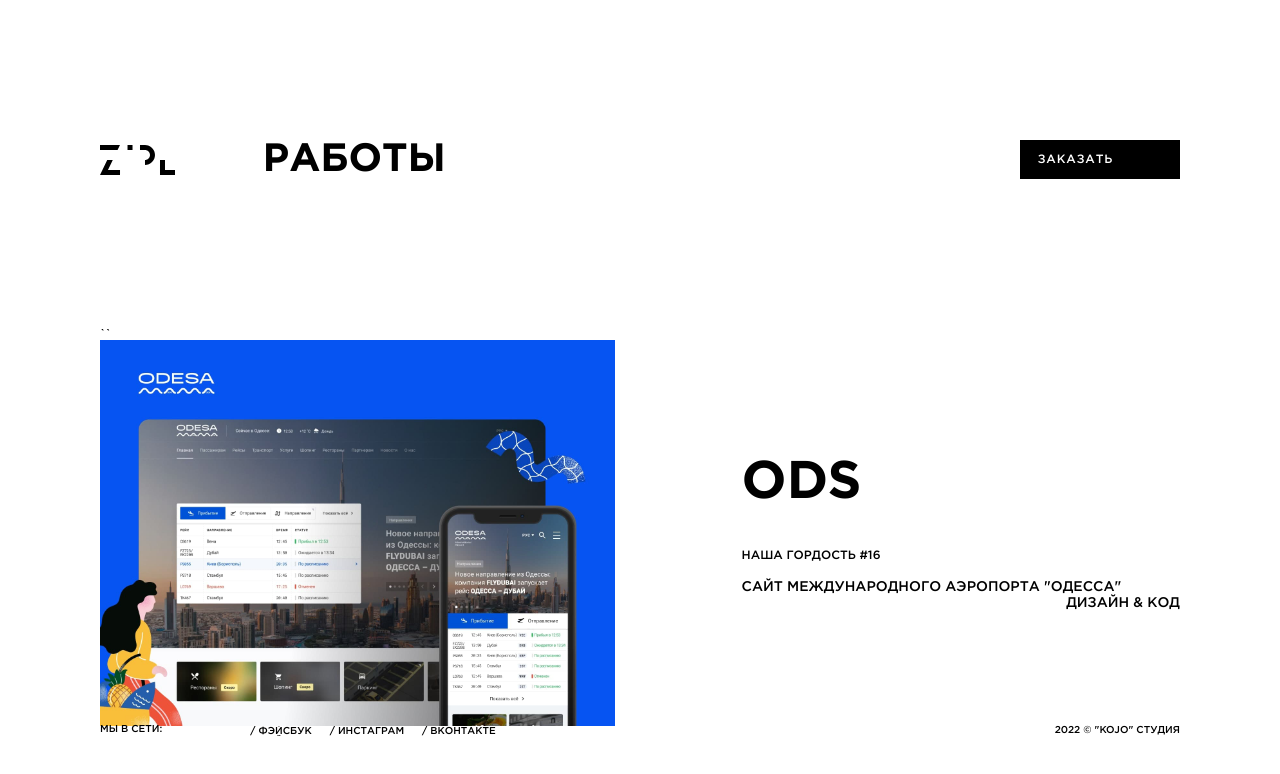
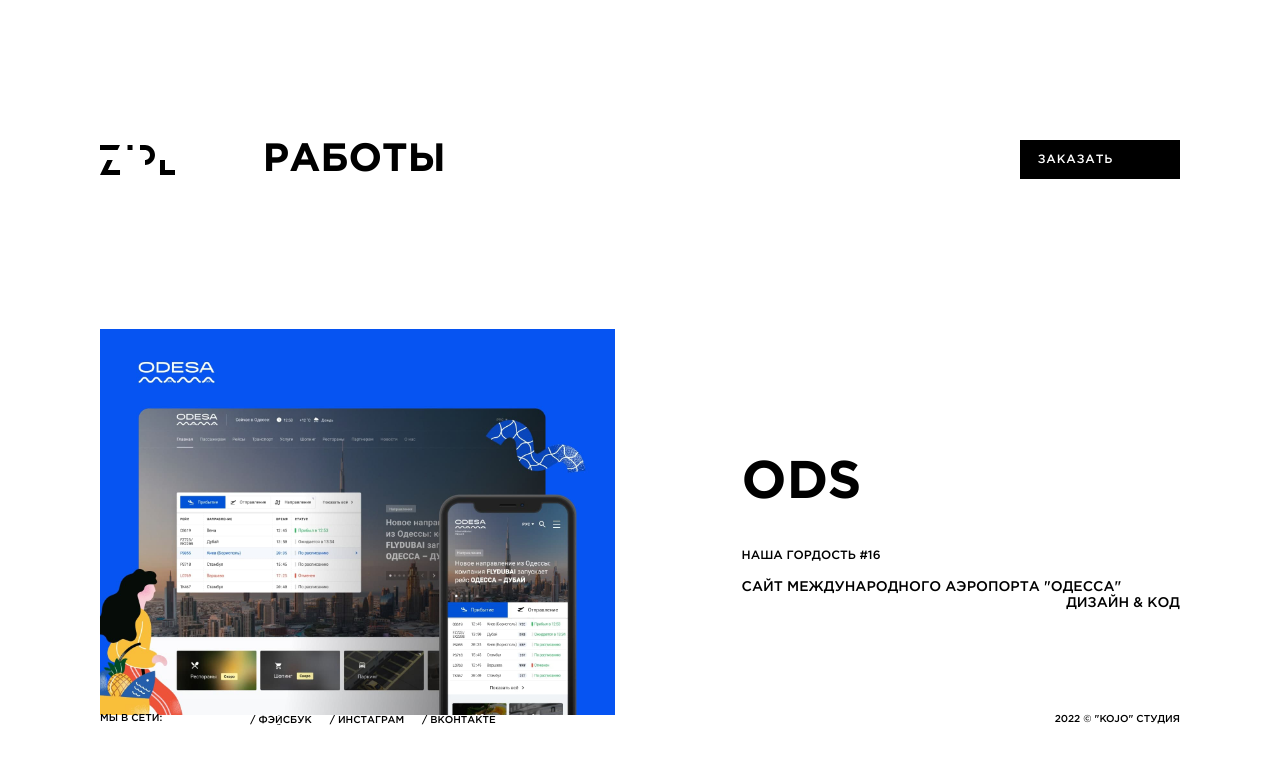
Before and after one commit to AnatolyKostarev/kojo, a React (Create React App) app: page /works in a window 1280 px wide. Shown: the top 774 px of the page. Built offline with nearby package versions, Linux system fonts and the light colour scheme.

Commit message:
Change styles, classes

```diff
--- a/src/components/works/Works.jsx
+++ b/src/components/works/Works.jsx
@@ -12,8 +12,9 @@ export default function Works() {
         <div className={styles.container}>
           <div className={styles.works__list}>
             <div className={styles.works__item}>
-              <div className={styles.works__img}>``
+              <div className={styles.works__img}>
                 <img
+                  className={styles.works__pic}
                   src="/img/works/image_works-1.jpg"
                   width="840"
                   height="830"
--- a/src/components/works/Works.module.css
+++ b/src/components/works/Works.module.css
@@ -16,12 +16,11 @@
 }
 
 .works__img {
-  /* max-width: 840px; */
   flex-basis: 54%;
   overflow: hidden;
 }
 
-.works__img img {
+.works__pic {
   display: block;
   width: 100%;
   height: auto;
@@ -29,7 +28,7 @@
   object-fit: cover;
 }
 
-.works__img img:hover {
+.works__pic:hover {
   transform: scale(1.05);
   transition: 0.5s linear;
 }
@@ -38,6 +37,7 @@
   flex-basis: 46%;
   padding: 128px 0 0 127px;
 }
+
 .title {
   margin-bottom: 40px;
   font-family: "GothamProBold", sans-serif;
```
